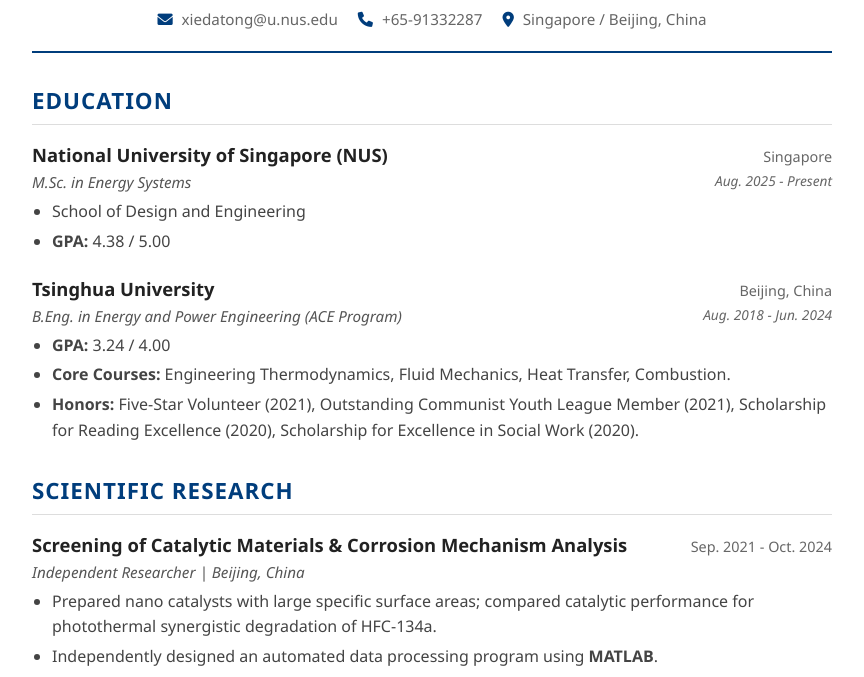
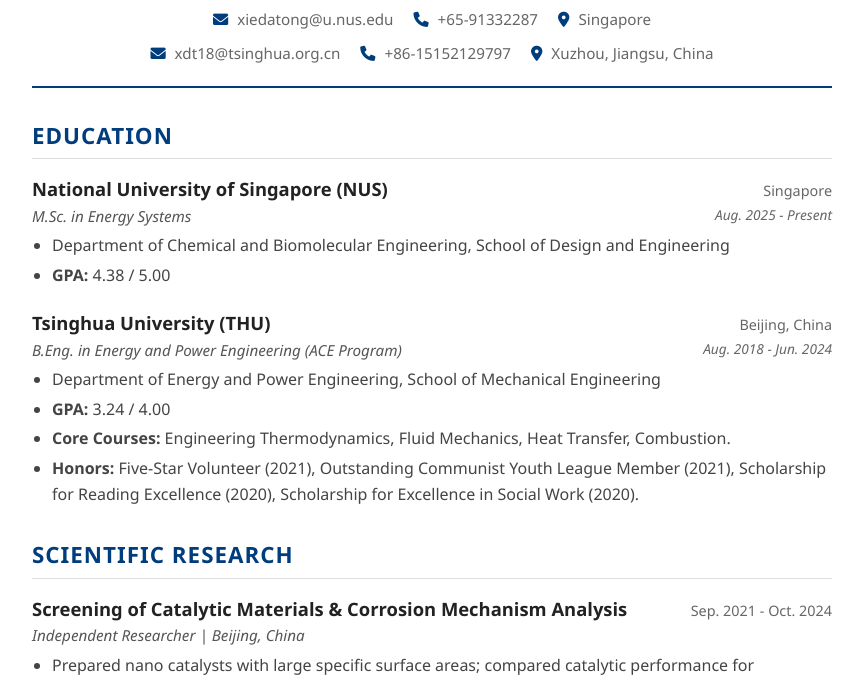
Before and after one commit to Xiedatong/Resume, a plain HTML site: page index.html in a window 1280 px wide. Shown: the part 127-804 px from the top of the page, without its empty margins (208-1072 px from the left). Drawn offline with Linux system fonts and the light colour scheme.

Commit message:
Update contact information in index.html

```diff
--- a/index.html
+++ b/index.html
@@ -15,7 +15,12 @@
             <div class="contact-info">
                 <p><i class="fas fa-envelope"></i> xiedatong@u.nus.edu</p>
                 <p><i class="fas fa-phone"></i> +65-91332287</p>
-                <p><i class="fas fa-map-marker-alt"></i> Singapore / Beijing, China</p>
+                <p><i class="fas fa-map-marker-alt"></i> Singapore</p>
+            </div>
+			<div class="contact-info">
+                <p><i class="fas fa-envelope"></i> xdt18@tsinghua.org.cn</p>
+                <p><i class="fas fa-phone"></i> +86-15152129797</p>
+                <p><i class="fas fa-map-marker-alt"></i> Xuzhou, Jiangsu, China</p>
             </div>
         </header>
 
@@ -32,22 +37,23 @@
                     <span class="date">Aug. 2025 - Present</span>
                 </div>
                 <ul class="details">
-                    <li>School of Design and Engineering</li>
+                    <li>Department of Chemical and Biomolecular Engineering, School of Design and Engineering</li>
                     <li><strong>GPA:</strong> 4.38 / 5.00</li>
                 </ul>
             </div>
 
             <div class="item">
                 <div class="item-header">
-                    <h3>Tsinghua University</h3>
+                    <h3>Tsinghua University (THU)</h3>
                     <span class="location">Beijing, China</span>
                 </div>
                 <div class="item-sub">
-                    <span class="degree">B.Eng. in Energy and Power Engineering (ACE Program)</span>
+					<span class="degree">B.Eng. in Energy and Power Engineering (ACE Program)</span>
                     <span class="date">Aug. 2018 - Jun. 2024</span>
                 </div>
                 <ul class="details">
-                    <li><strong>GPA:</strong> 3.24 / 4.00</li>
+                    <li>Department of Energy and Power Engineering, School of Mechanical Engineering</li>
+					<li><strong>GPA:</strong> 3.24 / 4.00</li>
                     <li><strong>Core Courses:</strong> Engineering Thermodynamics, Fluid Mechanics, Heat Transfer, Combustion.</li>
                     <li><strong>Honors:</strong> Five-Star Volunteer (2021), Outstanding Communist Youth League Member (2021), Scholarship for Reading Excellence (2020), Scholarship for Excellence in Social Work (2020).</li>
                 </ul>
```
